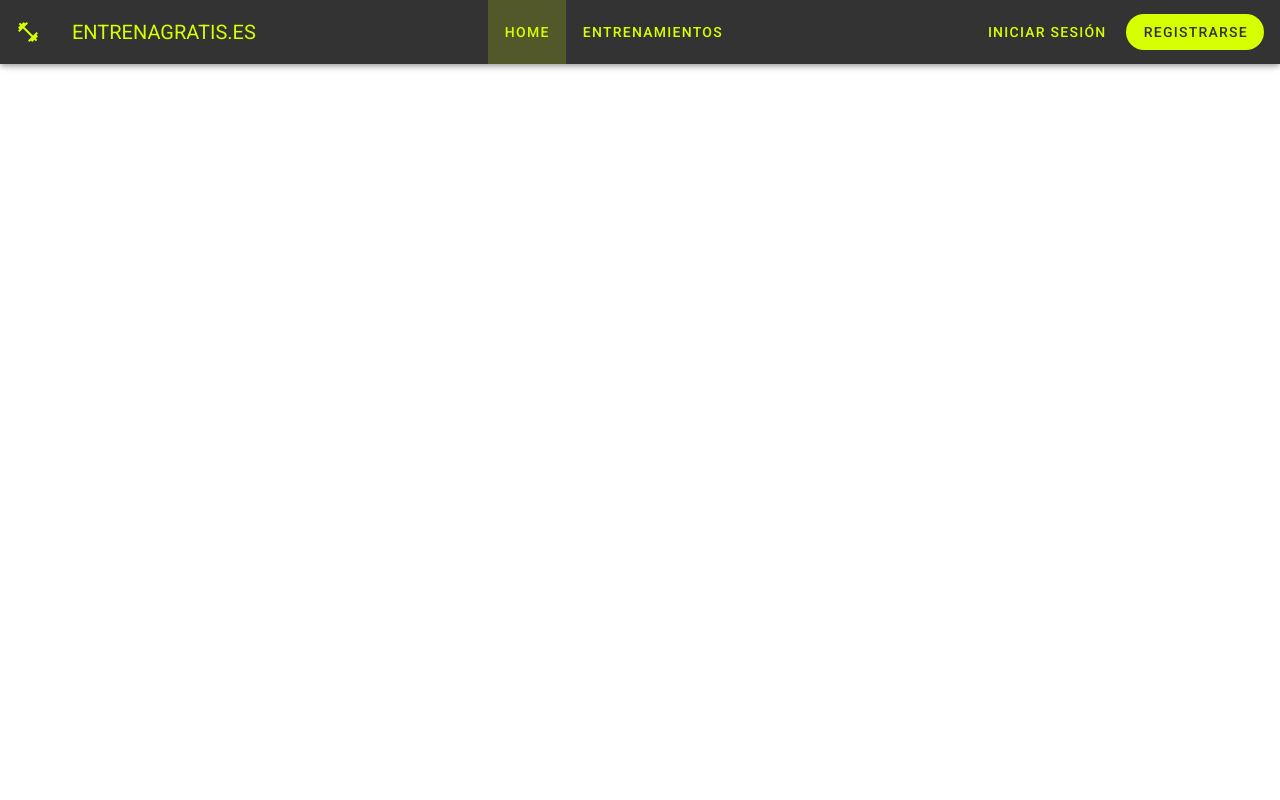
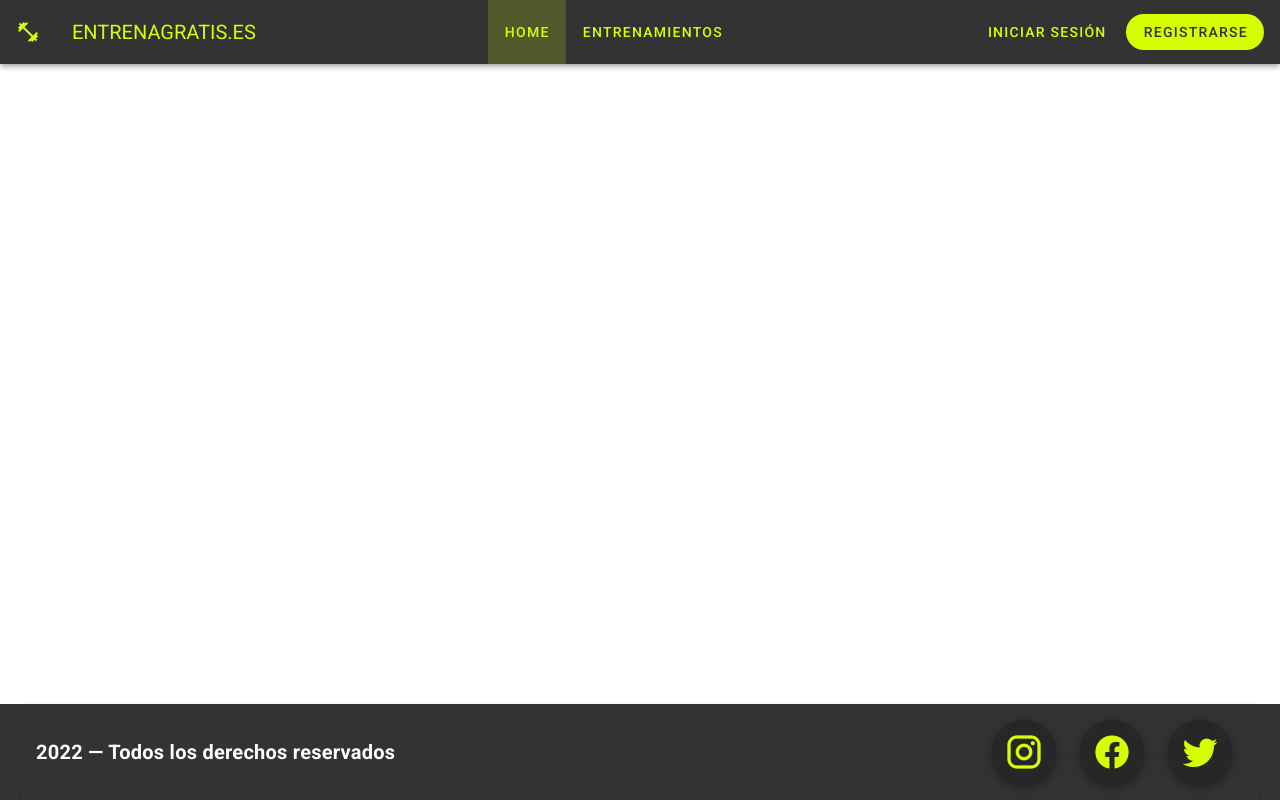
Before and after one commit to TomyMarengo/GYM-Web-App, a Vue app: page / in a window 1280 px wide. Built offline with nearby package versions, Linux system fonts and the light colour scheme.

Commit message:
First version of footer

```diff
--- a/src/App.vue
+++ b/src/App.vue
@@ -4,17 +4,18 @@
     <v-main>
       <router-view></router-view>
     </v-main>
-
+    <footer-bar></footer-bar>
   </v-app>
 </template>
 
 <script>
 import NavBar from './components/NavBar.vue'
+import FooterBar from "@/components/FooterBar";
 
 export default {
   name: 'App',
   components: {
-    NavBar
+    NavBar, FooterBar
   }
 }
 </script>
--- /dev/null
+++ b/src/components/FooterBar.vue
@@ -0,0 +1,23 @@
+<template>
+  <v-footer padless dark absolute color="secondary" class="px-5">
+    <v-card class="flex" color="secondary">
+      <v-card-title>
+        <strong class="subheading"> {{ new Date().getFullYear() }} — Todos los derechos reservados</strong>
+        <v-spacer></v-spacer>
+        <v-list-item-icon class="ma-0 px-3 align-self-center"><v-btn fab large dark><v-icon dark size="40px" color="primary">mdi-instagram</v-icon></v-btn></v-list-item-icon>
+        <v-list-item-icon class="ma-0 px-3 align-self-center" ><v-btn fab large dark><v-icon dark size="40px" color="primary">mdi-facebook</v-icon></v-btn></v-list-item-icon>
+        <v-list-item-icon class="ma-0 px-3 align-self-center"><v-btn fab large dark><v-icon dark size="40px" color="primary">mdi-twitter</v-icon></v-btn></v-list-item-icon>
+      </v-card-title>
+    </v-card>
+  </v-footer>
+</template>
+
+<script>
+export default {
+  name: "FooterVar"
+}
+</script>
+
+<style scoped>
+
+</style>
--- a/src/plugins/vuetify.js
+++ b/src/plugins/vuetify.js
@@ -9,7 +9,7 @@ export default new Vuetify({
         themes: {
             light: {
                 primary: '#D6FF00',
-                secondary: '#343333'
+                secondary: '#343333',
             }
         }
     }
```
Also changed, not shown: src/components/LandingTitle.vue (deleted, +0 -16 lines), src/components/cards/LandingCard.vue (renamed from src/components/LandingCard.vue).
